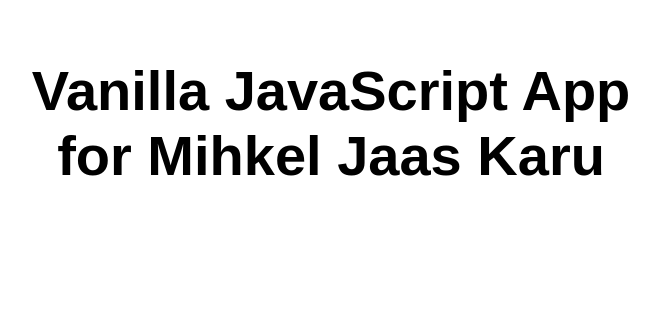
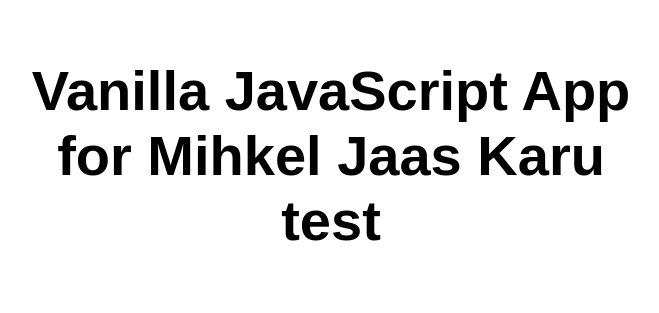
Before and after one commit to Mihkel-J-K/ut2025azapp, a website: page src/index.html in a window 1280 px wide. Shown: the whole page, without its empty margins (309-968 px from the left). Drawn offline with Linux system fonts and the light colour scheme.

Commit message:
Update index.html

```diff
--- a/src/index.html
+++ b/src/index.html
@@ -10,7 +10,7 @@
 
 <body>
   <main>
-    <h1>Vanilla JavaScript App for Mihkel Jaas Karu</h1>
+    <h1>Vanilla JavaScript App for Mihkel Jaas Karu test</h1>
   </main>
 </body>
 
```
